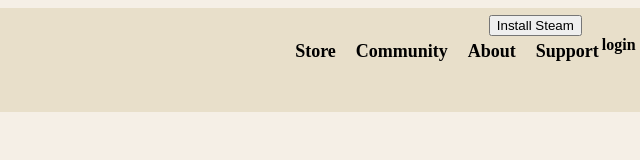
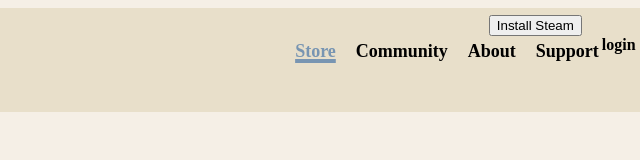
Before and after one commit to rl-miguel/steam-mockup, a plain HTML site: page index.html in a window 1280 px wide. Shown: the full height of the page, 71-711 px from the left. Drawn offline with Linux system fonts and the light colour scheme.

Commit message:
Alter text decoration in header to match ref

```diff
--- a/index.html
+++ b/index.html
@@ -12,7 +12,7 @@
             <img src="" alt="">
         </div>
         <div class="header-mainlinks">
-            <h2>Store</h2>
+            <h2 class="underlined">Store</h2>
             <h2>Community</h2>
             <h2>About</h2>
             <h2>Support</h2>
--- a/style.css
+++ b/style.css
@@ -18,6 +18,16 @@ body{
     gap:20px;
     font-size:12px;
     margin-right:260px;
+
+
+}
+.underlined{
+    color:#7895B2;
+    text-decoration: underline;
+    text-decoration-thickness: 4px;
+    text-decoration-color: #7895B2;
+    -webkit-text-decoration-color: #7895B2;
+
 }
 
 .header-sublinks{
```
